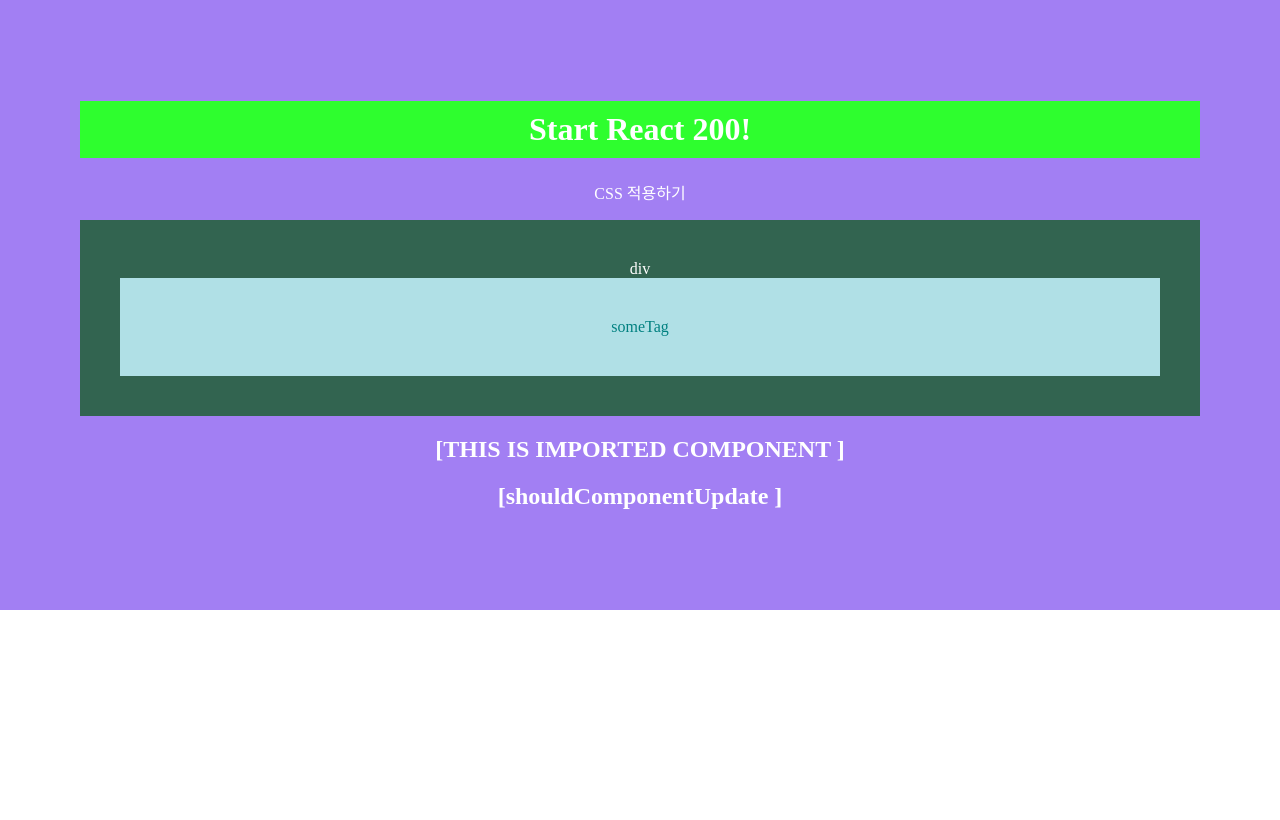
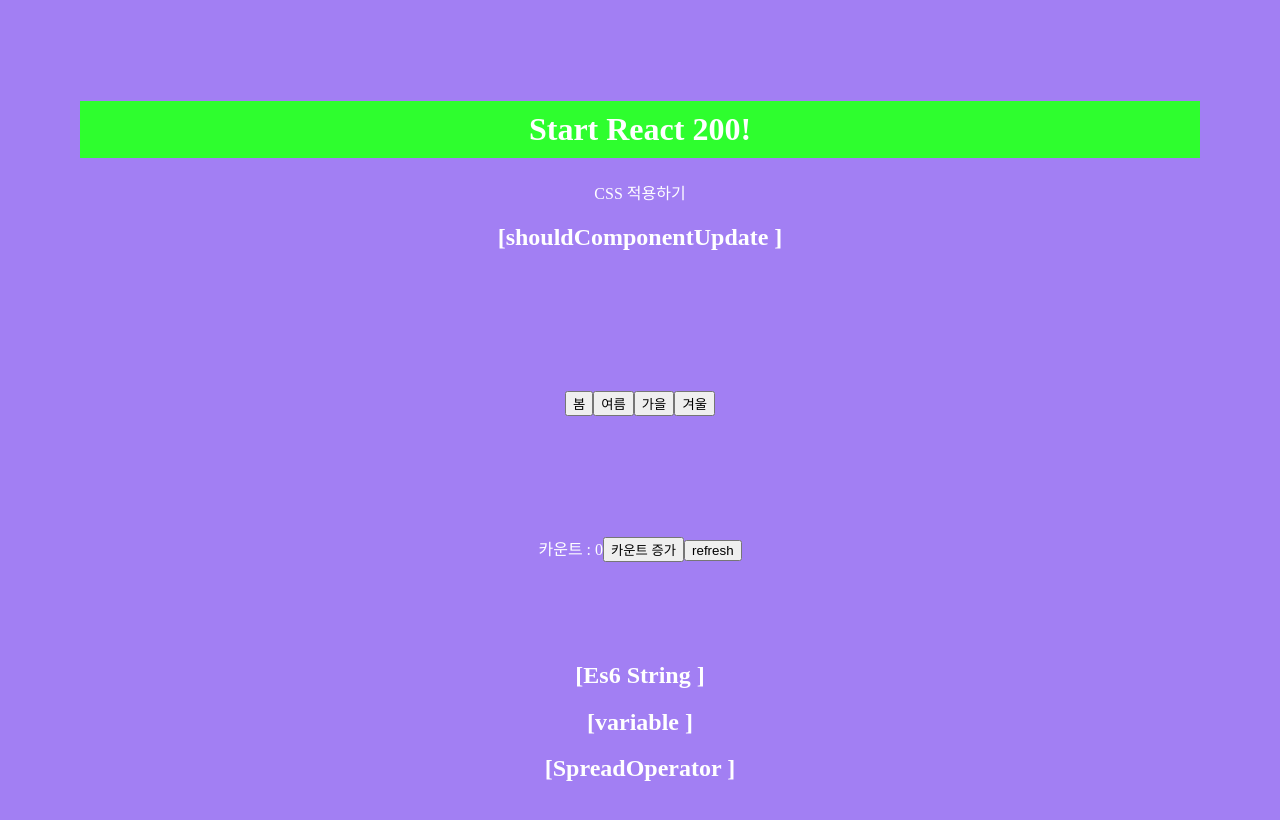
Before and after one commit to Hizini/react-test, a React (Create React App) app: page / in a window 1280 px wide. Shown: the top 820 px of the page. Built offline with nearby package versions, Linux system fonts and the light colour scheme.

Commit message:
template literal, variable, spreadoperator

```diff
--- a/src/App.js
+++ b/src/App.js
@@ -1,24 +1,33 @@
 import React from 'react';
 import './App.css';
-import ImportConponent from './R003/R003_ImportConponent';
+// import ImportConponent from './R003/R003_ImportConponent';
 // import LifecycleEx from './R004/R004_LifecycleEx';
 // import LifecycleEx2 from './R005/R005_LifecycleEx';
 // import LifecycleEx3 from './R006/R006_LifecycleEx';
 // import LifecycleEx4 from './R007/R007_LifecycleEx';
 import LifecycleEx5 from './R008/R008_LifecycleEx';
+import LifecycleEx6 from './EX/LifecycleEx1';
+import Es6 from './R009/R009_Es6';
+import Variable from './R010/R010_Variable';
+import SpreadOperator from './R011/R011_SpreadOperator';
 
 
 function App() {
+  const arr = ['봄', '여름', '가을', '겨울']
   return (
   <div>
     <h1>Start React 200!</h1>
     <p>CSS 적용하기</p>
-    <ImportConponent></ImportConponent>
-    {/* <LifecycleEx></LifecycleEx>
+    {/* <ImportConponent></ImportConponent>
+    <LifecycleEx></LifecycleEx>
     <LifecycleEx2></LifecycleEx2>
     <LifecycleEx3 prop_value = 'FromApp.js' />
     <LifecycleEx4 prop_value = 'FromApp2.js' />  */}
     <LifecycleEx5 prop_value = 'FromApp3.js' />
+    <LifecycleEx6></LifecycleEx6>
+    <Es6/>
+    <Variable/>
+    <SpreadOperator/>
   </div>
   )
 }
--- /dev/null
+++ b/src/EX/EX_EX/LifecycleEx2.js
@@ -0,0 +1,49 @@
+import React, { Component } from 'react'
+
+
+class LifecycleEx2 extends Component {
+
+    // state 값 설정 (count)
+    constructor(props) {
+        super(props)
+        this.state = {
+            count : 0,
+        }
+        console.log('constructor')
+    }
+
+    // count가 증가되면 state 값 +1로 변경
+    increaseCount = () => {
+        const num = this.state.count
+        this.setState({
+            count : num + 1
+        })
+
+        console.log('increaseCount')
+    }
+
+    componentDidMount() {
+        console.log('componentDidMount')
+    }
+
+    //버튼을 누르면 리랜더링
+    handleClickBtn = () => {
+        this.forceUpdate()
+
+    }
+
+    //랜더링
+    render() {
+        console.log('render')
+        return (
+            // 카운트 숫자, 카운트 증가 버튼, 리렌더링 버튼 리턴
+            <div>
+            <span>카운트 : {this.state.count}</span>
+            <button onClick = {this.increaseCount}>카운트 증가</button>
+            <button onClick = {this.handleClickBtn}>refresh</button>
+            </div>
+        )
+    }
+}
+
+export default LifecycleEx2
--- /dev/null
+++ b/src/EX/LifecycleEx1.js
@@ -0,0 +1,51 @@
+import React, { Component } from 'react'
+import Ex2 from './EX_EX/LifecycleEx2';
+
+
+class LifecycleEx1 extends Component {
+
+    // state 초기화
+    constructor(props) {
+        super(props)
+        this.state = {
+            name : ""
+
+        }
+    }
+
+    // 함수 changeText가 이벤트 발생 시 발생 된 타겟의 name으로 state 변경
+    changeText = (event) => {
+        this.setState({
+            name: event.target.name
+        })
+    }
+
+    // 문자열 배열을 순회하며 그 값을 이름으로 갖는 button을 만들고 버튼 클릭 시 changeText 호출
+    renderBtn = () => {
+        const arr = ['봄', '여름', '가을', '겨울']
+        return (<>
+            {arr.map((name) => (<button onClick={this.changeText} name={name}>{name}</button>)) }
+        </>)
+    }
+
+
+    render() {
+        const { name } = this.state // {this.state.name}변수 선언
+        // const nameList = arr.map((name, index) => (<button key={index}>{name}</button>))
+
+        // 클릭하는 버튼의 이름을 출력, state 값을 자식 컴포넌트에 porps로 전달
+        return (
+            <>
+            <div>
+                <div>{name}</div>
+                {this.renderBtn()}
+            </div>
+            <div>
+            <Ex2 props_value={name}>{name}</Ex2>
+            </div>
+            </>
+        )
+    }
+}
+
+export default LifecycleEx1
--- /dev/null
+++ b/src/R009/R009_Es6.js
@@ -0,0 +1,41 @@
+import React, { Component } from "react";
+
+class R009_Es6 extends Component {
+
+    // state 초기화
+    constructor(props){
+        super(props)
+        this.state = {};
+    }
+
+    componentDidMount() {
+        let jsString1 = '자바스크립트'
+        let jsString2 = '입니다 \n다음 줄입니다'
+        console.log(jsString1 + ' 문자열' + jsString2 + '~!~!')
+        // 출력 :
+        // 자바스크립트 문자열입니다
+        // 다음 줄입니다~!~!
+
+        let Es6String1 = 'Es6'
+        let Es6String2 = '입니다'
+        console.log(`${Es6String1} 문자열 ${Es6String2} !!
+--- 다음줄입니다`)
+        // 출력 :
+        // Es6 문자열 입니다 !!
+        // --- 다음줄입니다
+
+        let LongString = "ES6에 추가된 String 함수들입니다."
+        console.log('startsWith : ' + LongString.startsWith("ES6에 추가")) // LongString이 'ES6에 추가' 로 시작되면 true
+        console.log('endsWith : ' + LongString.endsWith("함수들입니다.")) // LongString의 마지막에 '함수들입니다.' 가 포함되어 있으면 true
+        console.log('includes : ' + LongString.includes("추가된 String")) // LongString 의 문자열 중 '추가된 String' 이 포함되어 있으면 ture
+
+    }
+
+    render() {
+        return (
+                <h2>[Es6 String ]</h2>
+        )
+    }
+}
+
+export default R009_Es6
--- /dev/null
+++ b/src/R010/R010_Variable.js
@@ -0,0 +1,42 @@
+import React, { Component } from "react";
+
+class R010_Variable extends Component {
+
+    // state 초기화
+    constructor(props){
+        super(props)
+        this.state = {};
+    }
+
+    componentDidMount() {
+        // var은 재할당이 가능하지만 값이 바뀔 우려가 있다.
+        var varName = 'react'
+        console.log('varName1 : ' + varName)
+        var varName = '200' // 'varName' is already defined no-redeclare
+        console.log('varName2 : ' + varName)
+
+        // let은 재할당이 가능하지만 이미 선언 되었다는 error 메세지가 나온다.
+        let letName = 'react'
+        console.log('letName1 : ' + letName)
+        // let letName = '200'
+        // parsing error: Identifier 'letName' has already been declared
+        letName = 'react200'
+        console.log('letName2 : ' + letName)
+
+        // const는 재할당이 불가능하다.
+        const constName = 'react'
+        console.log('constName : ' + constName)
+        // const constName = '200'
+        // parsing error: Identifier 'constName' has already been declared
+        // constName = 'react200'
+        // Uncaught TypeError: Assignment to constant variable.
+    }
+
+    render() {
+        return (
+                <h2>[variable ]</h2>
+        )
+    }
+}
+
+export default R010_Variable
--- /dev/null
+++ b/src/R011/R011_SpreadOperator.js
@@ -0,0 +1,42 @@
+import React, { Component } from "react";
+
+class R011_SpreadOperator extends Component {
+
+    //state 초기화
+    constructor(props) {
+        super(props)
+        this.state = {}
+    }
+
+    componentDidMount() {
+        var varArray1 = ['num1', 'num2']
+        var varArray2 = ['num3', 'num4']
+        var sumVarArr = [varArray1[0], varArray1[1], varArray2[0], varArray2[1]]
+        // var sumVarArr = [].concat(varArray1, varArray2)
+        console.log('1. sunVarArr : ' + sumVarArr) // 1. sunVarArr : num1,num2,num3,num4
+        // ES6 Array
+        let sumLetArr = [...varArray1, ...varArray2]
+        console.log('2. sumLetArr : ' + sumLetArr) // 2. sumLetArr : num1,num2,num3,num4
+        const [sum1, sum2, ...remain] = sumLetArr
+        console.log('3. sum1 : ' +sum1+ ', sum2 : ' +sum2+ ', remain : ' + remain) // 3. sum1 : num1, sum2 : num2, remain : num3,num4
+
+        var varObj1 = {key1 : 'val1', key2 : 'val2'}
+        var varObj2 = {key2 : 'new2', key3 : 'val3'}
+        // JavaScript Object
+        var sumVarObj = Object.assign({}, varObj1, varObj2)
+        console.log('4. sumVarObj : ' +JSON.stringify(sumVarObj)) // 4. sumVarObj : {"key1":"val1","key2":"new2","key3":"val3"}
+        // ES6 Object
+        var sumLetObj = {...varObj1, ...varObj2}
+        console.log('5. sumLetObj : ' + JSON.stringify(sumLetObj)) // 5. sumLetObj : {"key1":"val1","key2":"new2","key3":"val3"}
+        var {key1, key3, ...others} = sumLetObj
+        console.log('6. key1 : ' +key1+', key3 : '+key3+ ', others : '+JSON.stringify(others)) // 6. key1 : val1, key3 : val3, others : {"key2":"new2"}
+    }
+
+    render() {
+        return (
+                <h2>[SpreadOperator ]</h2>
+        )
+    }
+}
+
+export default R011_SpreadOperator
```
